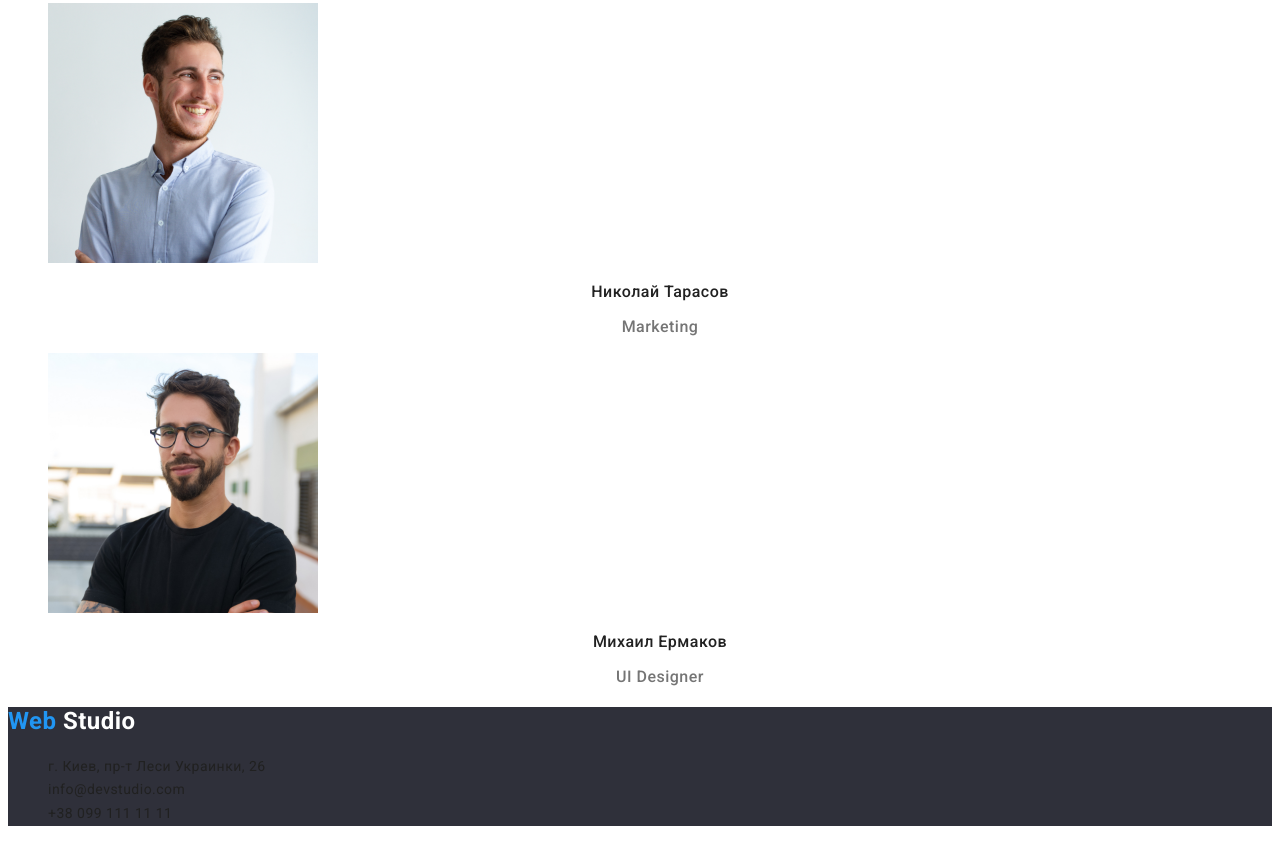
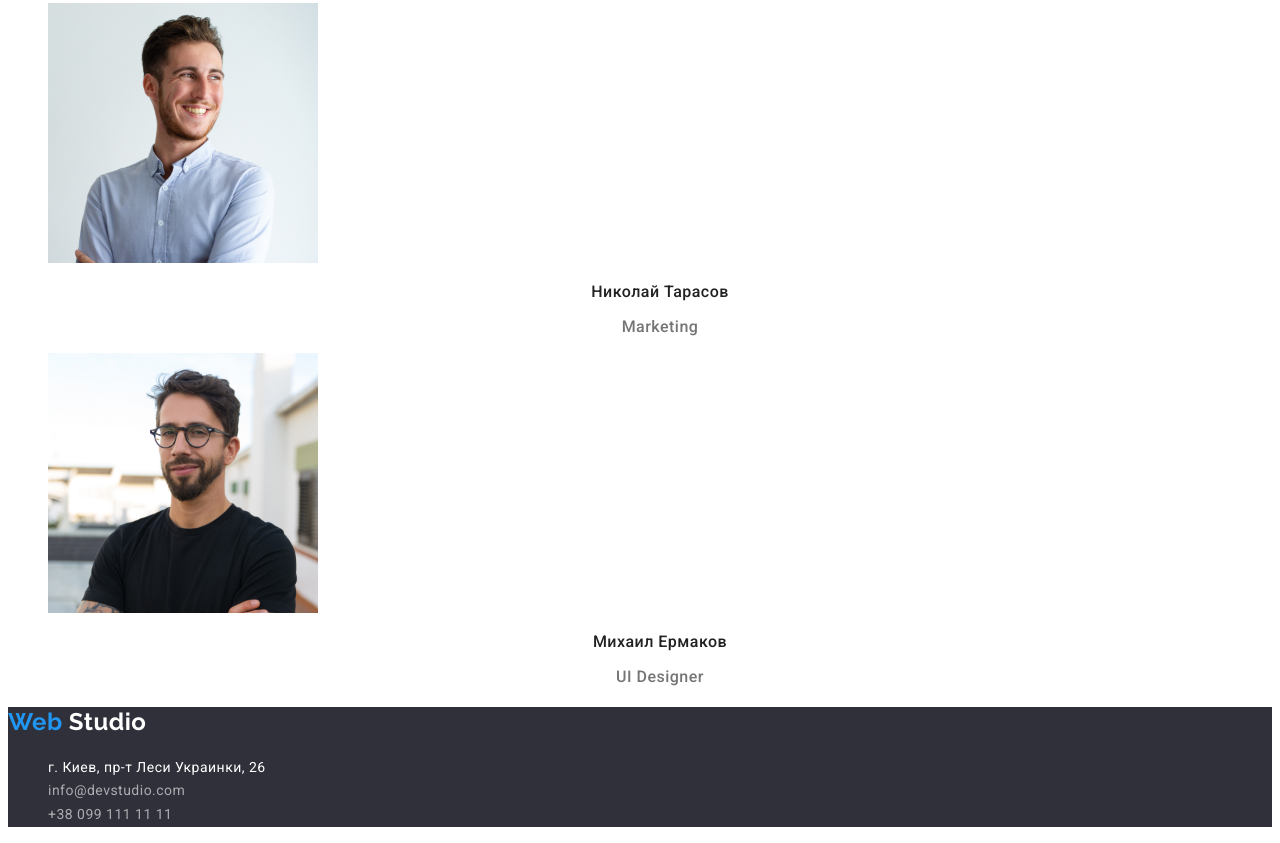
Before and after one commit to Gal4enock/goit-markup-hw-02, a plain HTML site: page index.html in a window 1280 px wide. Shown: the part 2380-3223 px from the top of the page. Drawn offline with Linux system fonts and the light colour scheme.

Commit message:
добавляет верный шрифт

```diff
--- a/css/styles.css
+++ b/css/styles.css
@@ -143,6 +143,7 @@ footer {
     }
 .logo-footer {
     color: var(--other-color);
+    font-family: 'Raleway', sans-serif;
     }
 .post-adres {
     font-size: 14px;
--- a/index.html
+++ b/index.html
@@ -126,13 +126,13 @@
         <section>
             <h2 class="logo-footer"> <span class="logo-word">Web</span> Studio</h2>
                 <ul>
-                    <li class="post-adres"> <a href="https://goo.gl/maps/D4XhYS7F7ok1xjH3A"> г. Киев, пр-т Леси Украинки, 26</a>
+                    <li> <a class="post-adres" href="https://goo.gl/maps/D4XhYS7F7ok1xjH3A"> г. Киев, пр-т Леси Украинки, 26</a>
 
                     </li>
-                    <li class="contact-us"> <a href="mailto:info@devstudio.com">info@devstudio.com</a>
+                    <li> <a class="contact-us" href="mailto:info@devstudio.com">info@devstudio.com</a>
 
                     </li>
-                    <li class="contact-us"> <a href="tel:+380991111111">+38 099 111 11 11</a>
+                    <li > <a class="contact-us" href="tel:+380991111111">+38 099 111 11 11</a>
                     </li>
                 </ul>
         </section>
@@ -140,5 +140,4 @@
 
     </body>
 
-
-</html>
+  </html>
```
